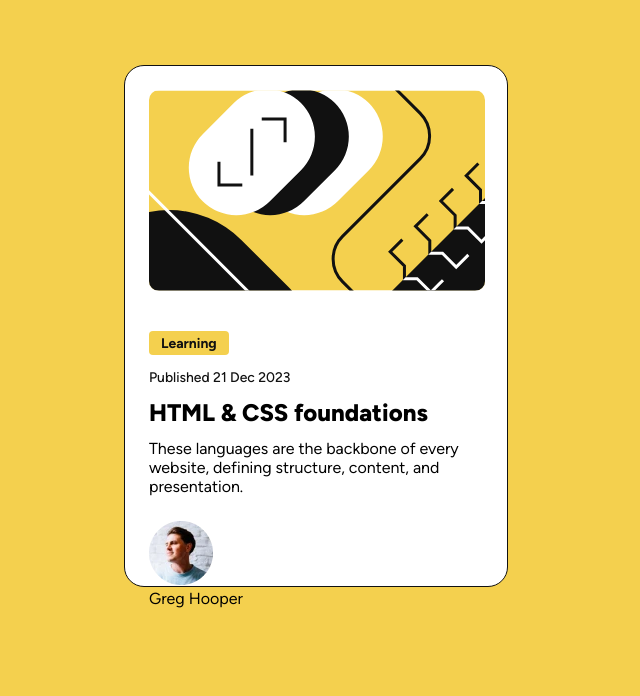
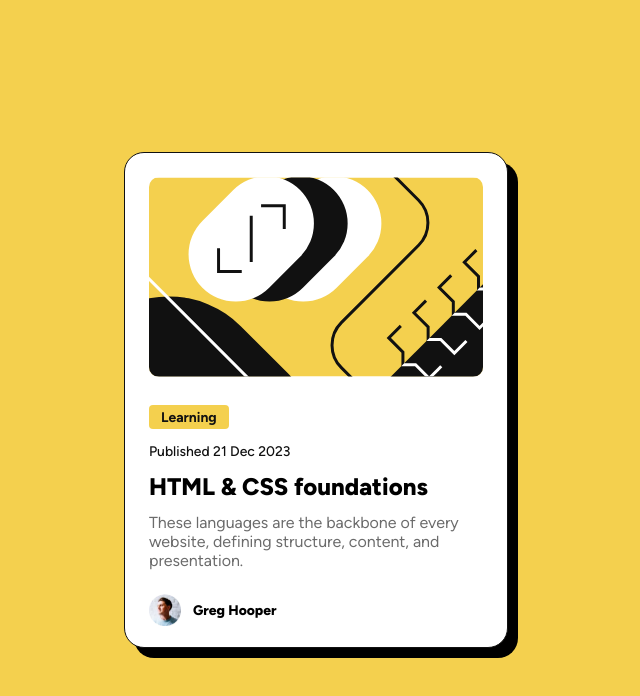
Before and after one commit to Chantal-Yvonne/blog-preview-card, a plain HTML site: page index.html in a window 1280 px wide. Shown: the whole page, without its empty margins (324-964 px from the left). Drawn offline with Linux system fonts and the light colour scheme.

Commit message:
Finish Blog Preview Card - complete design and layout.

```diff
--- a/assets/styles.css/style.css
+++ b/assets/styles.css/style.css
@@ -25,22 +25,29 @@
     width: 100%;
     height: 100vh;
     background-color: var(--yellow);
-    padding: 65px;
+    padding: 4.06rem;
+    display: flex;
+    justify-content: center;
+    align-items: center;
+
 
 }
 
 .blog-card {
     width: 24rem;
-    height:32.62rem ;
+    height: 31rem;
     background-color: var(--white);
-    margin: 0 auto;
+    /* margin: 0 auto; */
     padding: 1.5rem;
     border-radius: 20px;
     border: 1px solid var(--Gray-950);
+    box-shadow: 10px 10px 0 0 black;
 }
 
-.blog-card-img img{
+.blog-card-img img {
     border-radius: 10px;
+    width: 100%;
+    height: 100%;
 }
 
 .blog-card-info {
@@ -55,14 +62,20 @@
     padding: 0.25rem 0.75rem;
     width: 5rem;
     color: var(--Gray-950);
-        margin: 0.75rem 0;
+    margin: 0 0 0.75rem ;
+
+}
+
+.blog-card-info h2:hover {
+    color: var(--yellow);
+    cursor: url(../images/Pointer.png),auto;
 
 }
 
 .blog-card-info .date {
     font-weight: 500;
     font-size: 0.87rem;
-        color: var(--Gray-950);
+    color: var(--Gray-950);
 
 }
 
@@ -70,3 +83,53 @@
     font-weight: 800;
     margin: 0.75rem 0;
 }
+
+.blog-card-info p {
+    font-size: 1rem;
+    color: var(--Gray-500);
+    width: 100%;
+}
+
+.blog-card-profile {
+    display: flex;
+    align-items: center;
+    gap: 12px;
+}
+
+.blog-card-profile img {
+    width: 2rem;
+    height: 2rem;
+}
+
+.blog-card-profile p {
+    font-size: 0.87rem;
+    font-weight: 800;
+}
+
+
+
+
+
+@media (max-width:375px) {
+
+.blog-card-info h2 {
+      font-size: 0.87rem;
+
+
+}
+.blog-card-info p {
+    font-size: 0.6rem;
+    width:100%;
+}
+
+.blog-card {
+    height: 65%;
+
+}
+
+
+.blog-card-info .date {
+    font-size: 0.5rem;
+
+}
+}
```
Also changed, not shown: assets/images/Pointer.png (added), assets/images/desktop-1440px.png (added), assets/images/mobile-375px.png (added), 1 other file.
